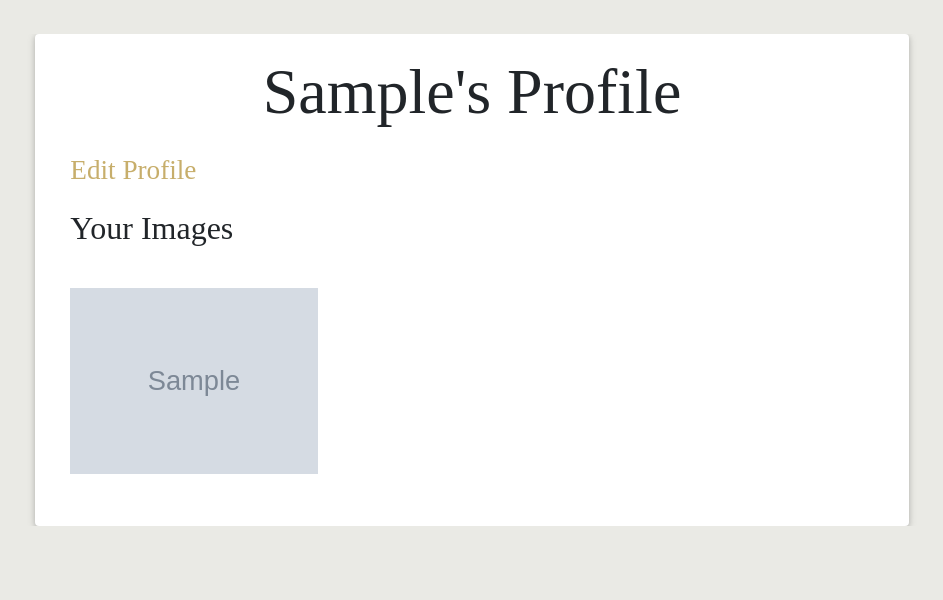
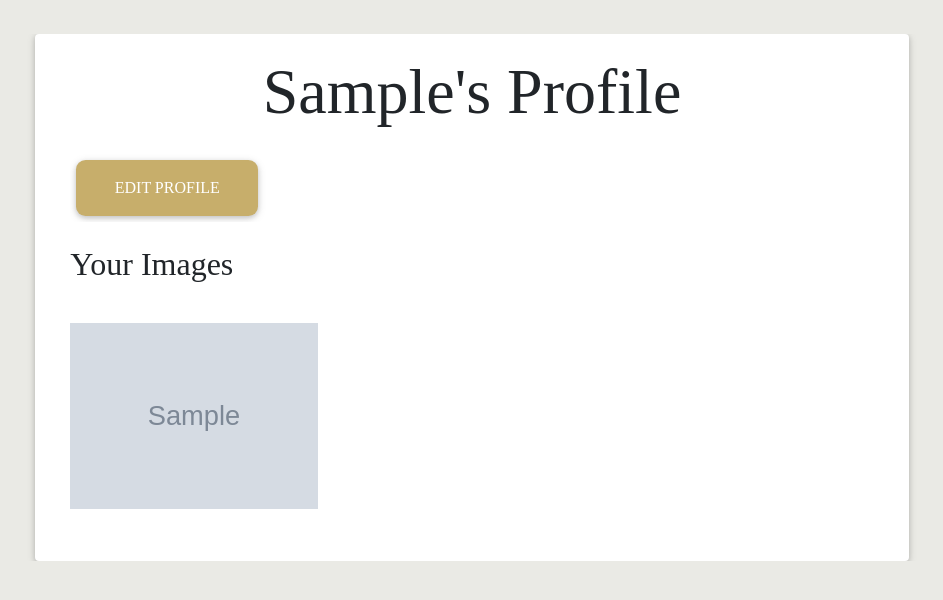
Before and after one commit to RichardCByrne/CI-MS3-Floral-Reef, a Flask app: page /profile/1 in a window 1280 px wide. Shown: the part 62-662 px from the top of the page, without its empty margins (168-1111 px from the left). Run offline with Flask 2, Linux system fonts and the light colour scheme; the visitor is signed in with stand-in values (Sample User, id 1); grey boxes marked "Sample" are stand-in pictures; a database or web service that is not in the repository returns one stand-in record (values such as "Sample title"); some libraries are stand-ins or nearby versions; some web fonts are replaced.

Commit message:
Make 'Edit Proofile' a button

```diff
--- a/templates/profile.html
+++ b/templates/profile.html
@@ -18,7 +18,7 @@
                 </h3>
                 <br>
                 <h6>
-                    <a href="{{ url_for('edit_profile', email=session['user']) }}">Edit Profile</a>
+                    <a class="btn btn-lg waves-effect edit-btn" href="{{ url_for('edit_profile', email=session['user']) }}">Edit Profile</a>
                 </h6>
                 <br>
                 <h5>Your Images</h5>
```
